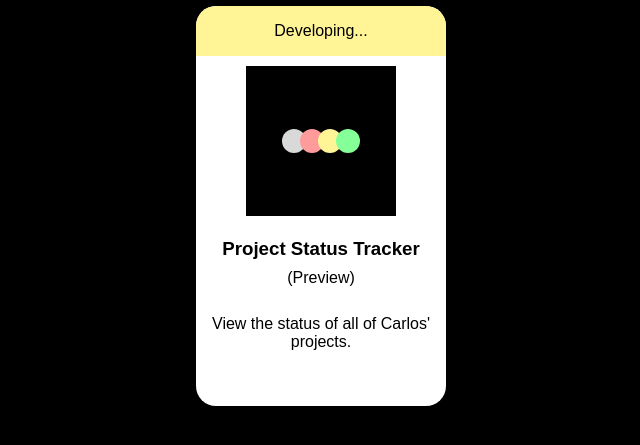
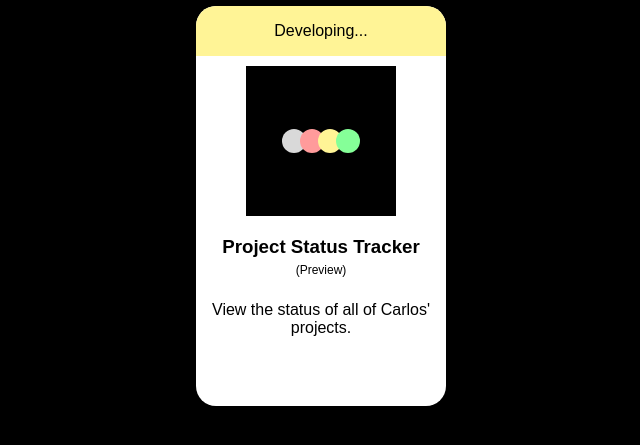
Before and after one commit to calejvaldez/Portfolio, a Flask app: page /tracker/ in a window 1280 px wide. Shown: the part 242-687 px from the top of the page, without its empty margins (319-959 px from the left). Run offline with Flask 3, Linux system fonts and the light colour scheme.

Commit message:
feat: fixed line

```diff
--- a/src/cvaldez/tracker/templates/index.html
+++ b/src/cvaldez/tracker/templates/index.html
@@ -24,9 +24,9 @@
                 <div class="project-container">
                     <div class="project-status-design"><p>Developing...</p></div>
                     <img src="static/images/tracker.svg" height="150px" width="150px" alt="Tracker logo" style="border-radius: 10px; padding: 10px 0">
-                    <div style="line-height: 10px;">
+                    <div style="line-height: 5px;">
                         <h3>Project Status Tracker</h3>
-                        <p>(Preview)</p>
+                        <p style="font-size: 12px;">(Preview)</p>
                     </div>
 
                     <p>View the status of all of Carlos' projects.</p>
```
